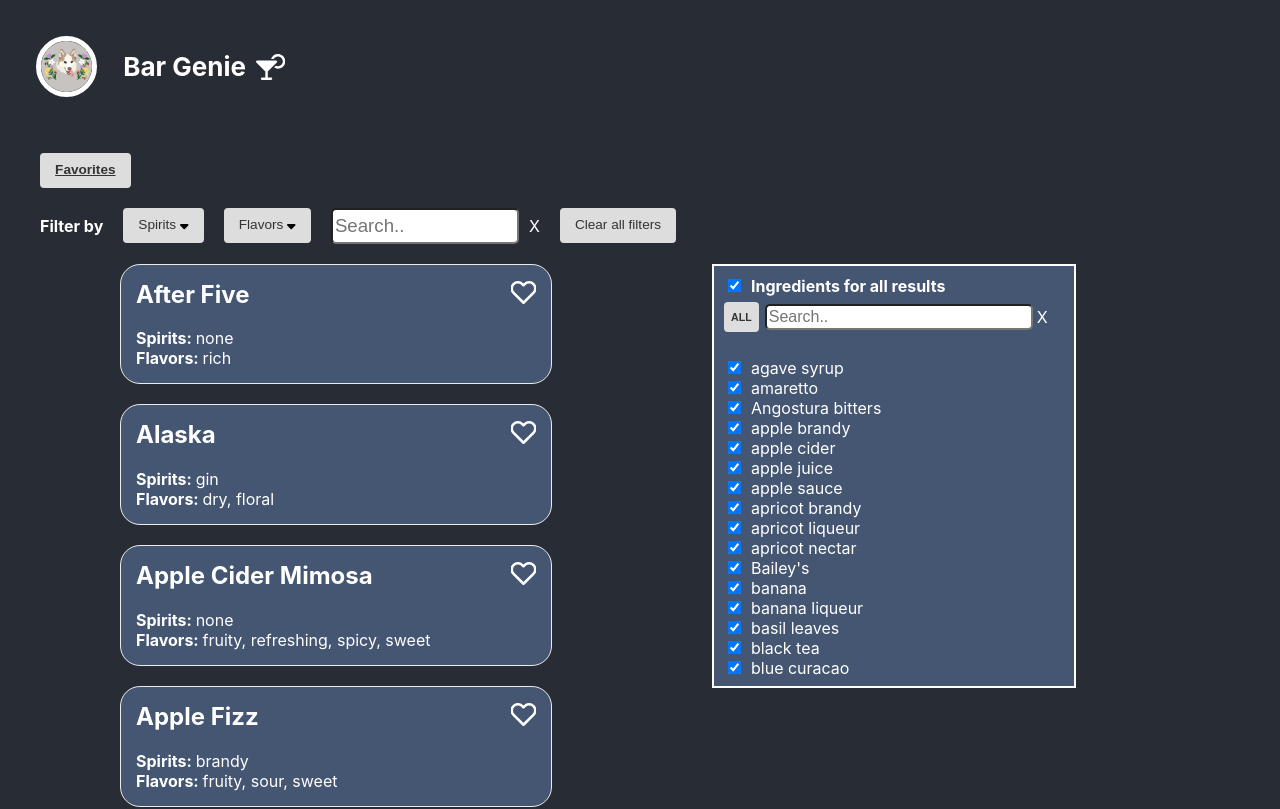
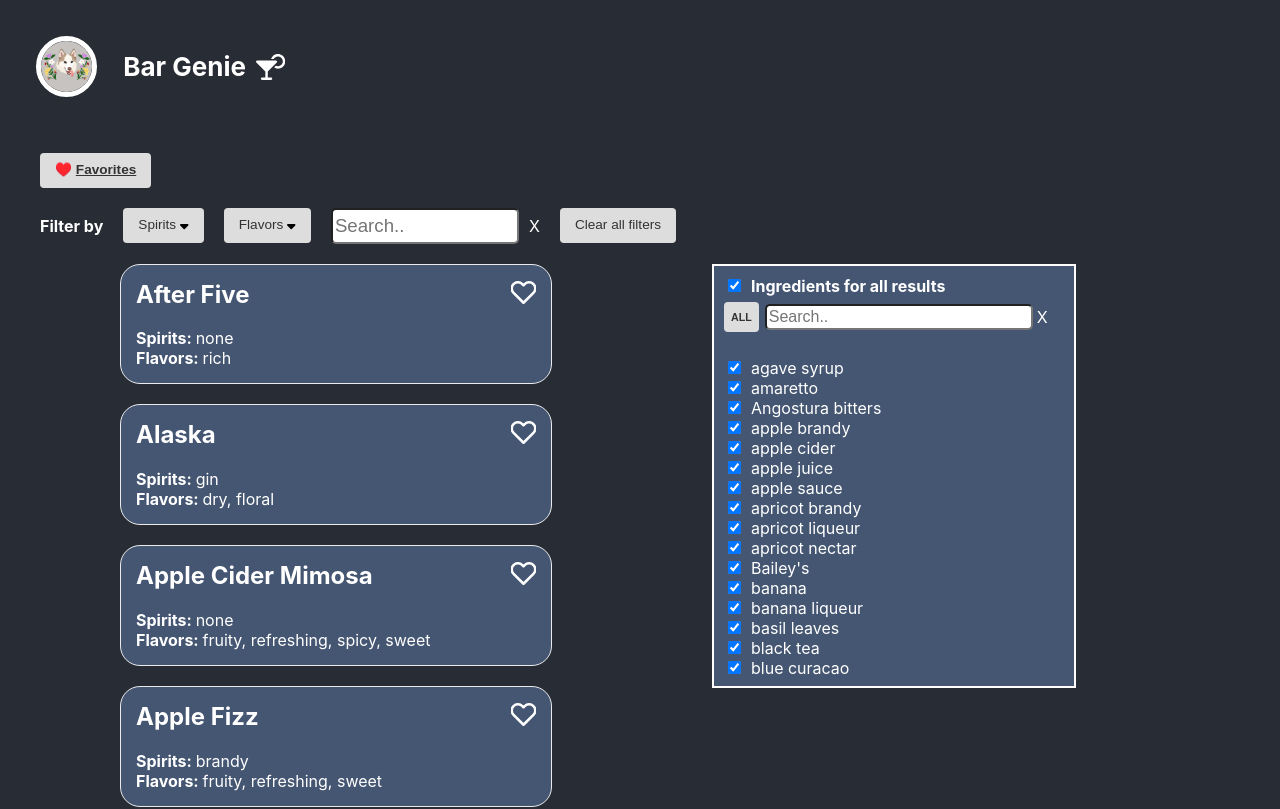
Before and after one commit to yunashin/bar-genie, a React (Create React App) app: page / in a window 1280 px wide. Shown: the top 809 px of the page. Built offline with nearby package versions, Linux system fonts and the light colour scheme.

Commit message:
Support optional ingredients (#4)

```diff
--- a/src/App.css
+++ b/src/App.css
@@ -241,6 +241,24 @@ h2 {
   cursor: pointer;
 }
 
+.hidden-toolbar {
+  height: 36px;
+}
+
+.optional {
+  color: rgb(192, 192, 192);
+}
+
+.optional-tag {
+  border-radius: 4px;
+  background-color: rgb(192, 192, 192);
+  font-size: 8pt;
+  font-weight: bold;
+  color: rgb(56, 56, 56);
+  padding: 2px 4px;
+  margin: 2px 6px 2px 0px;
+}
+
 .ingredient-search-input {
   font-size: 12pt;
   width: 260px;
--- a/src/data/cocktails.ts
+++ b/src/data/cocktails.ts
@@ -28,6 +28,7 @@ export type IngredientType = {
   ingredient: string;
   altIngredient?: string;
   amount: string | null;
+  optional?: boolean;
 };
 
 export type CocktailType = {
@@ -44,6 +45,32 @@ type CocktailsDataType = CocktailType[];
 
 export const cocktailsData: CocktailsDataType = [
   {
+    name: "smoresmartini",
+    label: "S'mores Martini",
+    flavors: ["rich", "sweet"],
+    spirits: ["vodka"],
+    ingredients: [
+      {
+        ingredient: "marshmallow vodka",
+        amount: "1/2 oz.",
+      },
+      {
+        ingredient: "chocolate liqueur",
+        amount: "1 oz.",
+      },
+      {
+        ingredient: "heavy cream",
+        amount: "1/2 oz.",
+      },
+    ],
+    directions: [
+      "Dip the rim of a coupe glass in chocolate syrup (1/2 tbsp.) and then in crushed graham crackers (1 tbsp.).",
+      "Pour the chocolate liqueur slowly over the back of a spoon and into the rimmed glass.",
+      "Mix the vodka and heavy cream together in a separate glass and pour slowly over the back of a spoon to create a second layer.",
+      "Garnish with a lightly torched marshmallow on skewer.",
+    ],
+  },
+  {
     name: "cucumbercooler",
     label: "Cucumber Cooler",
     flavors: ["refreshing"],
@@ -88,7 +115,7 @@ export const cocktailsData: CocktailsDataType = [
       },
       {
         ingredient: "lemon juice",
-        amount: "3/4 oz.",
+        amount: "1/2 oz.",
       },
       {
         ingredient: "honey",
@@ -102,7 +129,7 @@ export const cocktailsData: CocktailsDataType = [
     directions: [
       "Muddle blueberries, thyme, honey, and lemon juice in a shaker.",
       "Add coconut water and ice to shaker and shake vigorously.",
-      "Strain into a coupe glass filled with ice.",
+      "Strain with a fine mesh strainer into a coupe glass.",
       "Garnish with fresh thyme and blueberries.",
     ],
   },
@@ -233,7 +260,7 @@ export const cocktailsData: CocktailsDataType = [
     name: "shirleytemplefloat",
     label: "Shirley Temple Float",
     flavors: ["rich", "sweet"],
-    spirits: ["non-alcoholic"],
+    spirits: ["non-alcoholic", "vodka"],
     ingredients: [
       {
         ingredient: "vanilla ice cream",
@@ -246,6 +273,11 @@ export const cocktailsData: CocktailsDataType = [
       {
         ingredient: "Sprite",
         amount: "6 oz.",
+      },
+      {
+        ingredient: "vodka",
+        amount: "1 1/2 oz.",
+        optional: true,
       },
     ],
     directions: [
@@ -530,7 +562,7 @@ export const cocktailsData: CocktailsDataType = [
   {
     name: "applefizz",
     label: "Apple Fizz",
-    flavors: ["fruity", "sour", "sweet"],
+    flavors: ["fruity", "refreshing", "sweet"],
     spirits: ["brandy"],
     ingredients: [
       {
@@ -538,7 +570,7 @@ export const cocktailsData: CocktailsDataType = [
         amount: "3/4 oz.",
       },
       {
-        ingredient: "sparkling hard cider",
+        ingredient: "hard cider",
         amount: "4 oz.",
       },
       {
@@ -555,8 +587,8 @@ export const cocktailsData: CocktailsDataType = [
       },
     ],
     directions: [
-      "Shake the ingredients together over ice.",
-      "Pour immediately into a rocks glass.",
+      "Shake all but cider together in a shaker full of ice.",
+      "Pour immediately into a rocks glass and top with hard cider.",
       "Garnish with a slice of lemon and apple and serve.",
     ],
   },
@@ -1439,6 +1471,7 @@ export const cocktailsData: CocktailsDataType = [
       "Combine the Bailey's, creme de cacao, and vodka in a shaker filled with ice. Shake until thoroughly chilled.",
       "Strain drink into glass and garnis with shaved chocolate.",
     ],
+    imageUrl: "https://i.imgur.com/xBm2IUi.jpeg",
   },
   {
     name: "cosmopolitan",
@@ -1859,6 +1892,7 @@ export const cocktailsData: CocktailsDataType = [
       },
       {
         ingredient: "simple syrup",
+        altIngredient: "blueberry syrup",
         amount: "1/2 oz.",
       },
     ],
@@ -2444,6 +2478,7 @@ export const cocktailsData: CocktailsDataType = [
       "Blend all the ingredients until smooth.",
       "Pour the blended mixture into the rimmed glass garnish with a strawberry.",
     ],
+    imageUrl: "https://i.imgur.com/jeIIyZI.jpeg",
   },
   {
     name: "maidensprayer",
--- a/src/ts/components/Body.tsx
+++ b/src/ts/components/Body.tsx
@@ -384,11 +384,20 @@ const Body = () => {
           }}
         >
           <b>
-            <u>{showFavorites ? "View all" : "Favorites"}</u>
+            <div style={showFavorites ? { textDecoration: "underline" } : {}}>
+              {!showFavorites && "♥️ "}
+              <span
+                style={!showFavorites ? { textDecoration: "underline" } : {}}
+              >
+                {showFavorites ? "View all" : "Favorites"}
+              </span>
+            </div>
           </b>
         </button>
       </div>
-      {!showFavorites && (
+      {showFavorites ? (
+        <div className="hidden-toolbar" />
+      ) : (
         <div className="flex align-center">
           <div className="m-left-20 mobile-hidden">
             <b>Filter by</b>
--- a/src/ts/components/CocktailCard.tsx
+++ b/src/ts/components/CocktailCard.tsx
@@ -3,6 +3,7 @@ import $ from "jquery";
 
 import { CocktailType } from "../../data/cocktails";
 import { useFindCocktailsContext } from "../context/FindCocktailsContext";
+import { FavoriteIcon } from "./FavoriteIcon";
 
 const CocktailCard = ({ cocktail }: { cocktail: CocktailType }) => {
   const [showFullContents, setShowFullContents] = useState(false);
@@ -52,63 +53,7 @@ const CocktailCard = ({ cocktail }: { cocktail: CocktailType }) => {
         <h2>
           <b>{cocktail.label}</b>
         </h2>
-        {isFavorite ? (
-          <svg
-            onClick={(event) => handleFavoriteClick(event)}
-            width="30px"
-            height="30px"
-            viewBox="0 0 24 24"
-            fill="none"
-            xmlns="http://www.w3.org/2000/svg"
-            stroke="#f75959"
-            strokeWidth="1.08"
-          >
-            <g id="SVGRepo_bgCarrier" strokeWidth="0"></g>
-            <g
-              id="SVGRepo_tracerCarrier"
-              strokeLinecap="round"
-              strokeLinejoin="round"
-            ></g>
-            <g id="SVGRepo_iconCarrier">
-              {" "}
-              <path
-                d="M12 5.881C12.981 4.729 14.484 4 16.05 4C18.822 4 21 6.178 21 8.95C21 12.3492 17.945 15.1195 13.3164 19.3167L13.305 19.327L12 20.515L10.695 19.336L10.6595 19.3037C6.04437 15.1098 3 12.3433 3 8.95C3 6.178 5.178 4 7.95 4C9.516 4 11.019 4.729 12 5.881Z"
-                fill="#f75959"
-              ></path>{" "}
-            </g>
-          </svg>
-        ) : (
-          <svg
-            onClick={(event) => handleFavoriteClick(event)}
-            fill="#ffffff"
-            height="25px"
-            width="25px"
-            version="1.1"
-            id="Capa_1"
-            xmlns="http://www.w3.org/2000/svg"
-            xmlnsXlink="http://www.w3.org/1999/xlink"
-            viewBox="0 0 471.701 471.701"
-            xmlSpace="preserve"
-            stroke="#ffffff"
-            strokeWidth="21.226545"
-          >
-            <g id="SVGRepo_bgCarrier" strokeWidth="0"></g>
-            <g
-              id="SVGRepo_tracerCarrier"
-              strokeLinecap="round"
-              strokeLinejoin="round"
-              stroke="#CCCCCC"
-              strokeWidth="5.660412"
-            ></g>
-            <g id="SVGRepo_iconCarrier">
-              {" "}
-              <g>
-                {" "}
-                <path d="M433.601,67.001c-24.7-24.7-57.4-38.2-92.3-38.2s-67.7,13.6-92.4,38.3l-12.9,12.9l-13.1-13.1 c-24.7-24.7-57.6-38.4-92.5-38.4c-34.8,0-67.6,13.6-92.2,38.2c-24.7,24.7-38.3,57.5-38.2,92.4c0,34.9,13.7,67.6,38.4,92.3 l187.8,187.8c2.6,2.6,6.1,4,9.5,4c3.4,0,6.9-1.3,9.5-3.9l188.2-187.5c24.7-24.7,38.3-57.5,38.3-92.4 C471.801,124.501,458.301,91.701,433.601,67.001z M414.401,232.701l-178.7,178l-178.3-178.3c-19.6-19.6-30.4-45.6-30.4-73.3 s10.7-53.7,30.3-73.2c19.5-19.5,45.5-30.3,73.1-30.3c27.7,0,53.8,10.8,73.4,30.4l22.6,22.6c5.3,5.3,13.8,5.3,19.1,0l22.4-22.4 c19.6-19.6,45.7-30.4,73.3-30.4c27.6,0,53.6,10.8,73.2,30.3c19.6,19.6,30.3,45.6,30.3,73.3 C444.801,187.101,434.001,213.101,414.401,232.701z"></path>{" "}
-              </g>{" "}
-            </g>
-          </svg>
-        )}
+        <FavoriteIcon fill={isFavorite} onClick={handleFavoriteClick} />
       </div>
       {Boolean(cocktail.spirits.length) && (
         <div>
@@ -139,11 +84,18 @@ const CocktailCard = ({ cocktail }: { cocktail: CocktailType }) => {
         )}
         <ul>
           {cocktail.ingredients.map((ingredient, index) => {
+            const OptionalTag = ingredient.optional ? (
+              <span className="optional-tag">OPTIONAL</span>
+            ) : null;
             return (
-              <li key={`${cocktail.name}-${ingredient.ingredient}-${index}`}>
+              <li
+                className={ingredient.optional ? "optional" : undefined}
+                key={`${cocktail.name}-${ingredient.ingredient}-${index}`}
+              >
+                {OptionalTag}
                 {ingredient.amount
                   ? `${ingredient.amount} ${ingredient.ingredient}`
-                  : ingredient.ingredient}
+                  : `${ingredient.ingredient}`}
               </li>
             );
           })}
--- /dev/null
+++ b/src/ts/components/FavoriteIcon.tsx
@@ -0,0 +1,65 @@
+export const FavoriteIcon = ({
+  fill,
+  onClick,
+}: {
+  fill: boolean;
+  onClick?: (e: React.MouseEvent) => void;
+}) => {
+  return fill ? (
+    <svg
+      onClick={(event) => onClick?.(event)}
+      width="30px"
+      height="30px"
+      viewBox="0 0 24 24"
+      fill="none"
+      xmlns="http://www.w3.org/2000/svg"
+      stroke="#f75959"
+      strokeWidth="1.08"
+    >
+      <g id="SVGRepo_bgCarrier" strokeWidth="0"></g>
+      <g
+        id="SVGRepo_tracerCarrier"
+        strokeLinecap="round"
+        strokeLinejoin="round"
+      ></g>
+      <g id="SVGRepo_iconCarrier">
+        {" "}
+        <path
+          d="M12 5.881C12.981 4.729 14.484 4 16.05 4C18.822 4 21 6.178 21 8.95C21 12.3492 17.945 15.1195 13.3164 19.3167L13.305 19.327L12 20.515L10.695 19.336L10.6595 19.3037C6.04437 15.1098 3 12.3433 3 8.95C3 6.178 5.178 4 7.95 4C9.516 4 11.019 4.729 12 5.881Z"
+          fill="#f75959"
+        ></path>{" "}
+      </g>
+    </svg>
+  ) : (
+    <svg
+      onClick={(event) => onClick?.(event)}
+      fill="#ffffff"
+      height="25px"
+      width="25px"
+      version="1.1"
+      id="Capa_1"
+      xmlns="http://www.w3.org/2000/svg"
+      xmlnsXlink="http://www.w3.org/1999/xlink"
+      viewBox="0 0 471.701 471.701"
+      xmlSpace="preserve"
+      stroke="#ffffff"
+      strokeWidth="21.226545"
+    >
+      <g id="SVGRepo_bgCarrier" strokeWidth="0"></g>
+      <g
+        id="SVGRepo_tracerCarrier"
+        strokeLinecap="round"
+        strokeLinejoin="round"
+        stroke="#CCCCCC"
+        strokeWidth="5.660412"
+      ></g>
+      <g id="SVGRepo_iconCarrier">
+        {" "}
+        <g>
+          {" "}
+          <path d="M433.601,67.001c-24.7-24.7-57.4-38.2-92.3-38.2s-67.7,13.6-92.4,38.3l-12.9,12.9l-13.1-13.1 c-24.7-24.7-57.6-38.4-92.5-38.4c-34.8,0-67.6,13.6-92.2,38.2c-24.7,24.7-38.3,57.5-38.2,92.4c0,34.9,13.7,67.6,38.4,92.3 l187.8,187.8c2.6,2.6,6.1,4,9.5,4c3.4,0,6.9-1.3,9.5-3.9l188.2-187.5c24.7-24.7,38.3-57.5,38.3-92.4 C471.801,124.501,458.301,91.701,433.601,67.001z M414.401,232.701l-178.7,178l-178.3-178.3c-19.6-19.6-30.4-45.6-30.4-73.3 s10.7-53.7,30.3-73.2c19.5-19.5,45.5-30.3,73.1-30.3c27.7,0,53.8,10.8,73.4,30.4l22.6,22.6c5.3,5.3,13.8,5.3,19.1,0l22.4-22.4 c19.6-19.6,45.7-30.4,73.3-30.4c27.6,0,53.6,10.8,73.2,30.3c19.6,19.6,30.3,45.6,30.3,73.3 C444.801,187.101,434.001,213.101,414.401,232.701z"></path>{" "}
+        </g>{" "}
+      </g>
+    </svg>
+  );
+};
--- a/src/ts/components/utils/cocktailUtils.ts
+++ b/src/ts/components/utils/cocktailUtils.ts
@@ -7,9 +7,9 @@ const getIsIngredientSelected = ({
   ingredient: IngredientType;
   selectedIngredients: string[];
 }) => {
-  const ingredientIsSelected = selectedIngredients.includes(
-    ingredient.ingredient
-  );
+  const ingredientIsSelected = !ingredient.optional
+    ? selectedIngredients.includes(ingredient.ingredient)
+    : true;
   return ingredient.altIngredient
     ? selectedIngredients.includes(ingredient.altIngredient) ||
         ingredientIsSelected
```
